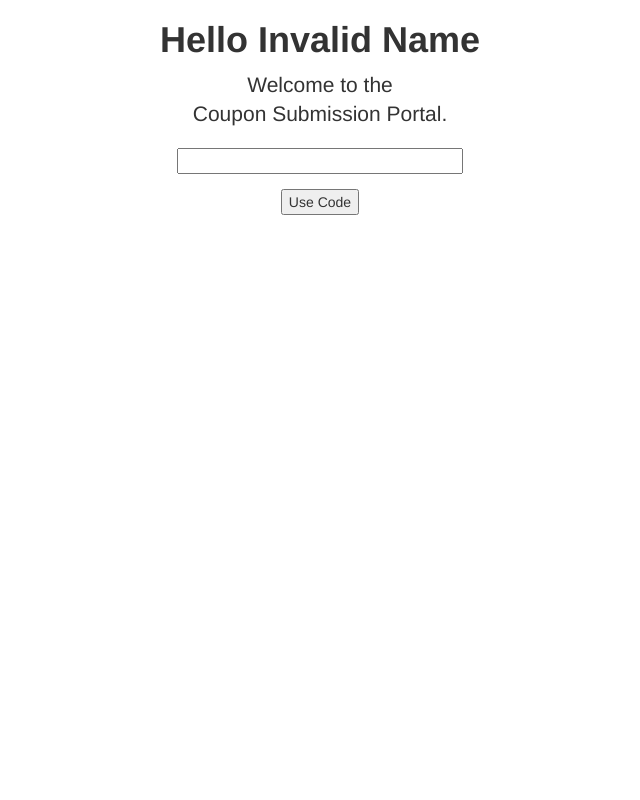
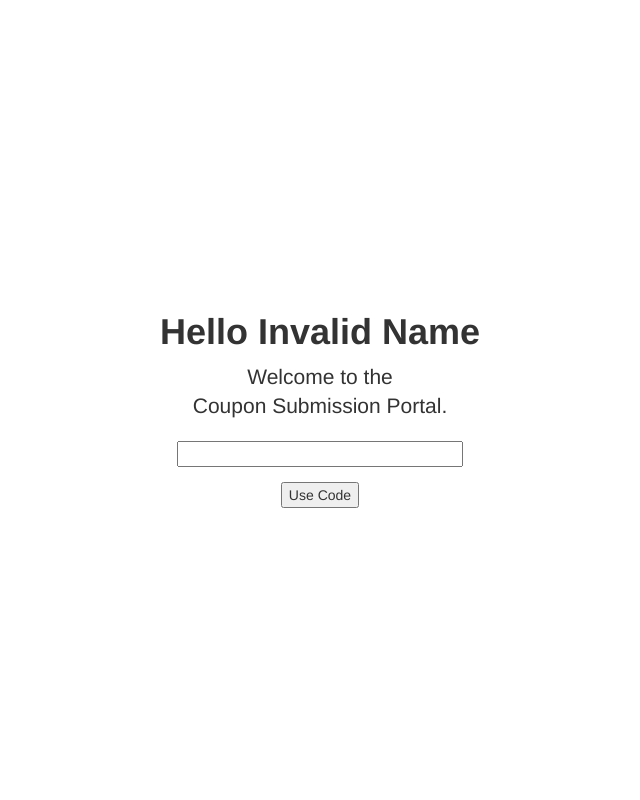
Before and after one commit to chuahou/couponbot, a Flask app: page / in a window 1280 px wide. Shown: the whole page, without its empty margins (320-960 px from the left). Run offline with Flask 2, Linux system fonts and the light colour scheme; some libraries are stand-ins or nearby versions.

Commit message:
Make form centered

```diff
--- a/templates/base.html
+++ b/templates/base.html
@@ -1,14 +1,10 @@
 {% extends "bootstrap/base.html" %}
 {% block title %}Coupon Submission{% endblock %}
-<style>
-	body
-	{
-		padding-top: 5rem;
-	}
-</style>
 {% block content %}
-<main role="main" class="container">
-	<div class="col-lg-4 col-lg-offset-4 col-md-6 col-md-offset-3 col-xs-12" align="middle">
+	<style> html, body { height: 100%; } </style>
+	<div class="container" style="display: table; height: 100%">
+		<div class="row" style="display: table-cell; vertical-align: middle;">
+			<div align="middle">
 				<h1><b>Hello {{ name }}</b></h1>
 				<p class="lead">Welcome to the <br/>Coupon Submission Portal.</p>
 				<form action="" method="post" novalidate>
@@ -18,5 +14,6 @@
 					{{ form.submit() }}
 				</form>
 			</div>
-</main>
+		</div>
+	</div>
 {% endblock %}
```
Lines whose indentation alone changed are shown as unchanged.
